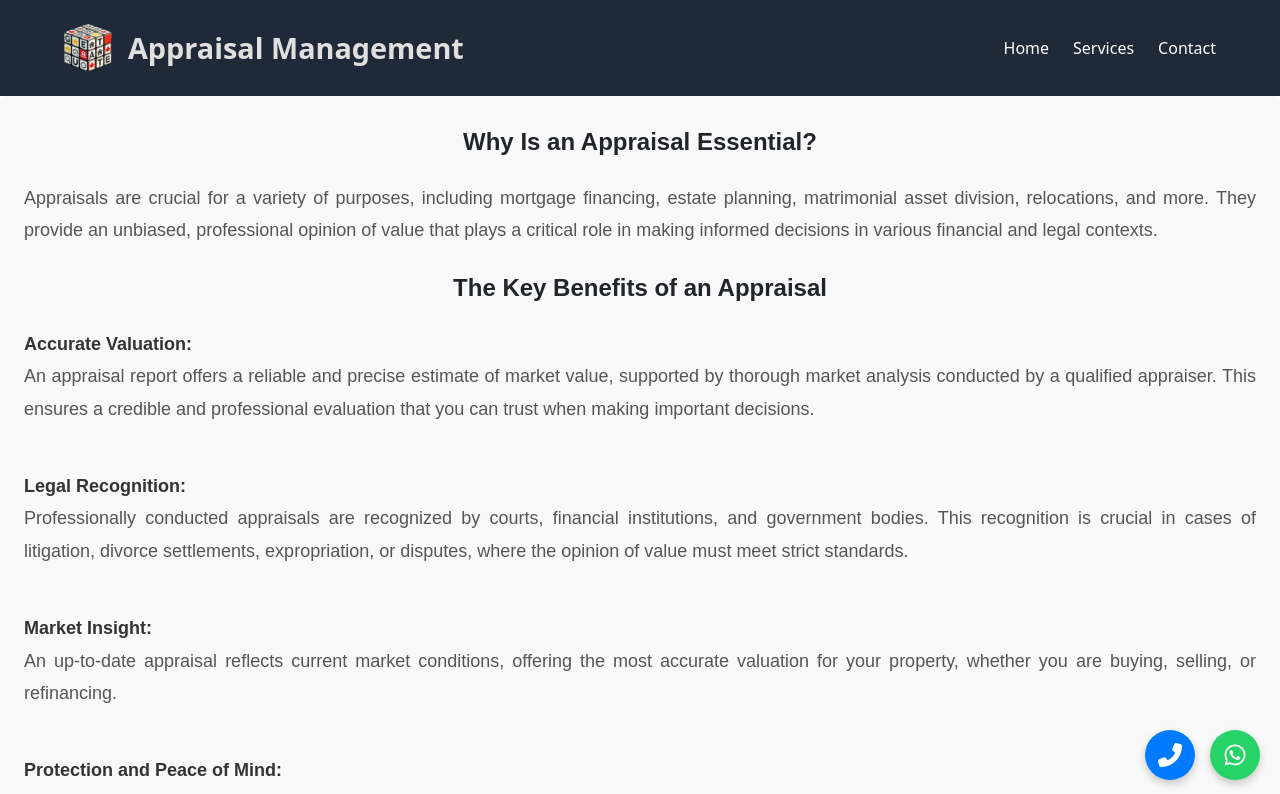
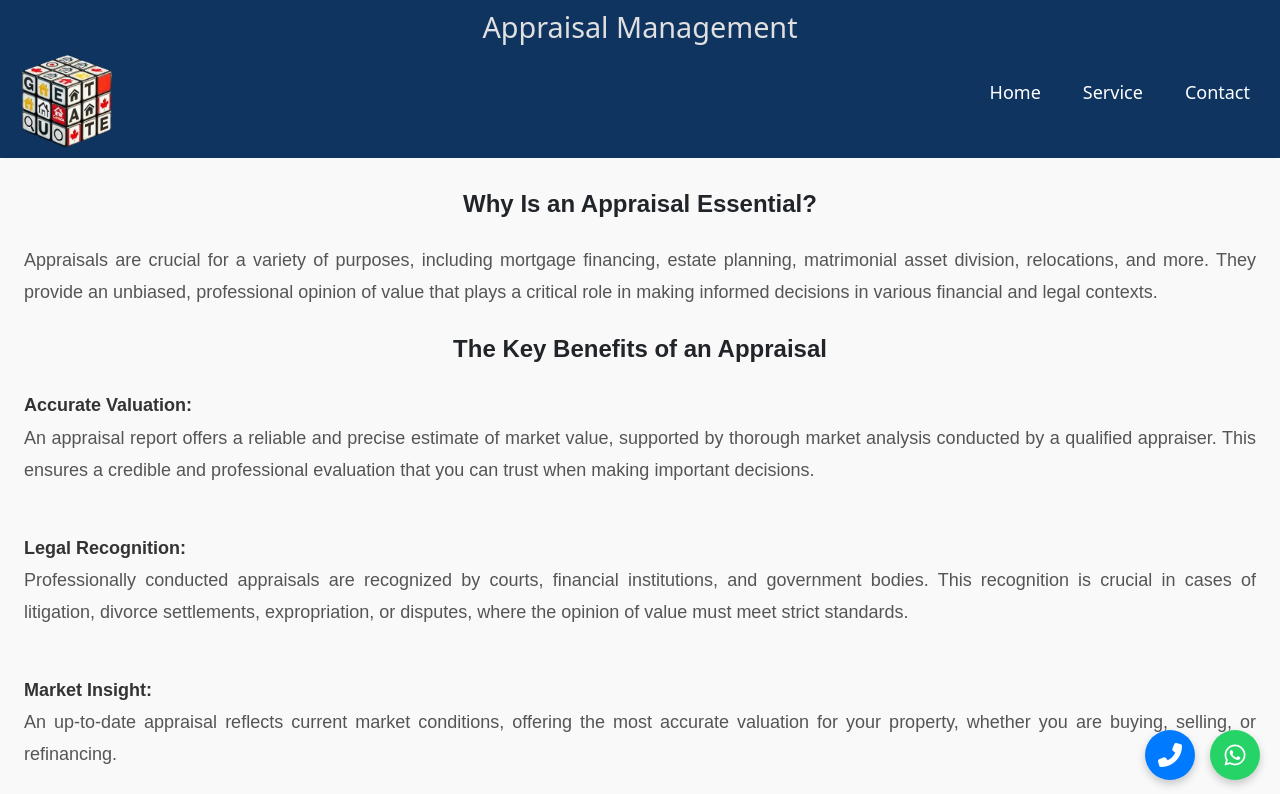
Before and after one commit to Droko1982/freelanzer-quote-appraiser, an Angular app: page / in a window 1280 px wide. Shown: the top 794 px of the page. Built offline with nearby package versions, Linux system fonts and the light colour scheme.

Commit message:
Se termina por ahora el home, footer, header responsive

```diff
--- a/package.json
+++ b/package.json
@@ -19,7 +19,9 @@
     "@angular/platform-browser-dynamic": "^17.3.0",
     "@angular/router": "^17.3.0",
     "@fortawesome/fontawesome-free": "^6.6.0",
+    "boostrap": "^2.0.0",
     "bootstrap": "^5.3.3",
+    "bootstrap-icons": "^1.11.3",
     "rxjs": "~7.8.0",
     "tslib": "^2.3.0",
     "zone.js": "~0.14.3"
--- a/src/app/components/header/header.component.css
+++ b/src/app/components/header/header.component.css
@@ -1,144 +1,80 @@
-.header {
-    background-color: #1a1a2e; /* Dark Blue */
-    color: #e0e0e0; /* Light Gray */
-    padding: 20px 0;
-    font-family: 'Segoe UI', Tahoma, Geneva, Verdana, sans-serif;
-    border-bottom: 3px solid #16213e;
-    margin-bottom: 40px;
-  }
-
-  .header-content {
-    display: flex;
-    justify-content: space-between; /* Distribute logo, title, and nav evenly */
-    align-items: center;
-    max-width: 1200px;
-    margin: 0 auto;
-    padding: 0 20px;
+header {
+  padding: 10px;
+  background:#0f3460;
 }
 
 .logo {
-    width: 100px; /* Adjusted logo size */
+  width: 90px;
+}
+
+.logo {
+  cursor: pointer;
 }
 
 h1 {
-    margin: 0;
+  margin-bottom: 10px;
   font-size: 1.8rem;
   color: #e0e0e0;
-    flex-grow: 1; /* Ensure title takes up available space */
-    text-align: center; /* Center-align the title */
+  flex-grow: 1;
+  text-align: center;
 }
 
-  .nav-bar {
-    display: flex;
-    gap: 30px; /* Space between navigation items */
+.desktop_menu {
+  margin-top: 24px;
 }
 
-  .nav-bar a {
-    color: #e0e0e0; /* Light Gray */
-    text-decoration: none;
-    font-weight: 600;
-    font-size: 1.2rem; /* Slightly increase font size */
-    padding: 5px 10px;
-    border-radius: 5px;
-    transition: background-color 0.3s ease, color 0.3s ease;
+.desktop_menu ul {
+  padding: 0;
+  margin: 0;
 }
 
-  .nav-bar a.active,
-  .nav-bar a:hover {
-    background-color: #0f3460; /* Slightly lighter blue */
+.desktop_menu ul li {
+  list-style-type: none;
   color: white;
+  display: inline-block;
+  font-size: 18px;
+  margin-left: 26px;
 }
 
-  .footer {
-    background-color: #f1f1f1;
-    padding: 15px;
-    height: auto;
-    text-align: center;
-    display: flex;
-    justify-content: center;
-    align-items: center;
-    width: 100%;
-    margin-top: auto; /* Asegura que el footer esté siempre en la parte inferior */
+.desktop_menu ul li:hover {
+  font-size: 19px;
+  font-weight: bold;
+  cursor: pointer;
+  transition: 0.4s ease-in-out;
 }
 
-  .footer-content {
-    width: 100%;
-    display: flex;
-    align-items: center;
-    position: relative;
+.menu-icon {
+  display: none;
 }
 
-  .contact-info {
-    text-align: left;
-    font-size: 1.1em;
-    font-weight: bold;
-    color: #333;
-    position: absolute;
-    left: 20px;
+@media screen and (min-width: 128px) and (max-width: 900px) {
+  .desktop_menu {
+    position: fixed;
+    right: -280px;
+    transition: 0.4s ease-in-out;
+    top: 64px;
+    background:#0f3460;
+    width: 280px;
+    height: 100%;
   }
 
-  .contact-info p {
-    /* Adds a small gap between lines */
-    margin: 0 0 5px;
+  .desktop_menu ul li {
+    display: block;
+    text-align: left;
+    margin: 0;
+    padding: 10px 0 10px 26px;
+    border-bottom: 1px solid gray;
   }
 
-  .footer-text {
-    text-align: center;
-    font-size: 0.9em;
-    color: #333;
-    position: absolute;
-    left: 50%;
-    transform: translateX(-50%); /* Center horizontally */
+  .menu-icon {
+    display: block;
+    color: white;
+    font-size: 40px;
+    padding: 10px
   }
 
-  .icon-container {
-    position: fixed;
-    bottom: 20px;
-    right: 20px;
-    display: flex;
-    gap: 15px;
+  .mobile_menu {
+    right: 0;
+    transition: 0.4s ease-in-out;
   }
-
-  .contact-icon {
-    display: flex;
-    justify-content: center;
-    align-items: center;
-    width: 50px;
-    height: 50px;
-    background-color: #007bff; /* Button background color */
-    color: white;
-    border-radius: 50%;
-    text-align: center;
-    font-size: 24px;
-    box-shadow: 0 4px 8px rgba(0, 0, 0, 0.2);
-    transition: background-color 0.3s ease;
 }
-
-  .contact-icon:hover {
-    background-color: #0056b3; /* Darker shade on hover */
-  }
-
-  .contact-icon.whatsapp {
-    background-color: #25d366; /* WhatsApp color */
-  }
-
-  .contact-icon.whatsapp:hover {
-    background-color: #128c7e; /* Darker WhatsApp color on hover */
-  }
-
-  html, body {
-    height: 100%;
-    margin: 0;
-    display: flex;
-    flex-direction: column;
-  }
-
-  .main-container {
-    display: flex;
-    flex-direction: column;
-    min-height: 100vh; /* Asegura que ocupe el 100% de la altura del viewport */
-  }
-
-  .content {
-    flex: 1; /* Empuja el footer hacia abajo */
-  }
--- a/src/app/components/header/header.component.html
+++ b/src/app/components/header/header.component.html
@@ -1,33 +1,24 @@
-<div>
-    <header class="bg-gray-800 text-white py-4">
-        <div class="header-content max-w-7xl mx-auto flex items-center justify-between px-4">
-            <!-- Logo y Título -->
-            <div class="flex items-center space-x-4">
-                <img src="../../../assets/logo.png" alt="Logo" class="w-12 h-12">
-                <h1 class="text-2xl font-semibold">Appraisal Management</h1>
+<header>
+    <div class="container">
+        <div class="row">
+            <h1 class="text-center">Appraisal Management</h1>
+            <div class="col-md-3 col-sm-3 col-3">
+                <div class="logo">
+                    <img src="../../../assets/logo.png" class="logo" alt="">
+                </div>
             </div>
-
-            <!-- Navegación (visible en pantallas grandes) -->
-            <nav class="hidden md:flex space-x-6">
-                <a href="" routerLink="/" class="nav-link hover:text-gray-300 transition-colors">Home</a>
-                <a href="" routerLink="/services" class="nav-link hover:text-gray-300 transition-colors">Services</a>
-                <a href="" routerLink="/contact" class="nav-link hover:text-gray-300 transition-colors">Contact</a>
-            </nav>
-
-            <!-- Menú hamburguesa (visible en pantallas pequeñas) -->
-            <button (click)="toggleMenu()" class="md:hidden flex items-center text-white focus:outline-none">
-                <svg class="w-6 h-6" fill="none" stroke="currentColor" viewBox="0 0 24 24" xmlns="http://www.w3.org/2000/svg">
-                    <path stroke-linecap="round" stroke-linejoin="round" stroke-width="2" d="M4 6h16M4 12h16M4 18h16"></path>
-                </svg>
-            </button>
+            <div class="col-md-9 col-sm-9 col-9 text-end">
+                <div class="menu-icon" (click)="openMenu()">
+                    <i class="{{menu_icon}}"></i>
+                </div>
+                <div class="desktop_menu" [class.mobile_menu]="menuValue">
+                    <ul>
+                        <li (click)="closeMenu()"><a href="" routerLink="/" class="nav-link px-2">Home</a></li>
+                        <li (click)="closeMenu()"><a href="" routerLink="/services" class="nav-link px-2">Service</a></li>
+                        <li (click)="closeMenu()"><a href="" routerLink="/contact" class="nav-link px-2">Contact</a></li>
+                    </ul>
+                </div>
+            </div>
         </div>
-        @if (isMenuOpen) {
-        <!-- Menú desplegable (solo en dispositivos móviles) -->
-        <nav  class="md:hidden px-4 pt-2 pb-4">
-            <a href="" routerLink="/" class="block py-2 text-gray-300 hover:text-white">Home</a>
-            <a href="" routerLink="/services" class="block py-2 text-gray-300 hover:text-white">Services</a>
-            <a href="" routerLink="/contact" class="block py-2 text-gray-300 hover:text-white">Contact</a>
-        </nav>
-    }
-    </header>
-</div>
+    </div>
+</header>
--- a/src/app/components/header/header.component.ts
+++ b/src/app/components/header/header.component.ts
@@ -1,17 +1,25 @@
 import { Component } from '@angular/core';
+import { RouterModule } from '@angular/router';
 
 @Component({
   selector: 'app-header',
   standalone: true,
-  imports: [],
+  imports: [RouterModule],
   templateUrl: './header.component.html',
   styleUrl: './header.component.css'
 })
 export class HeaderComponent {
 
-  isMenuOpen = false;
+  menuValue: boolean = false
+  menu_icon: string = 'fa-solid fa-bars';
 
-  toggleMenu() {
-    this.isMenuOpen = !this.isMenuOpen;
+  openMenu() {
+    this.menuValue = !this.menuValue;
+    this.menu_icon = this.menuValue ? 'fa-solid fa-xmark' : 'fa-solid fa-bars';
+  }
+
+  closeMenu() {
+    this.menuValue = false;
+    this.menu_icon = 'fa-solid fa-bars';
   }
 }
```
Also changed, not shown: 1 other file (tests, documents, lock files or other folders). Lines whose indentation alone changed are shown as unchanged.
